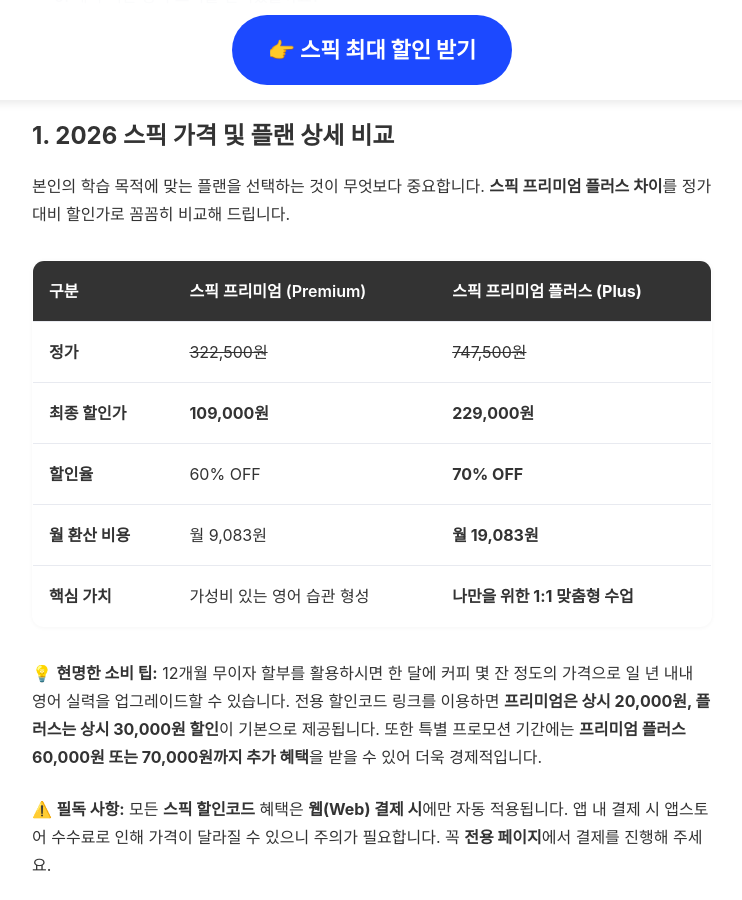
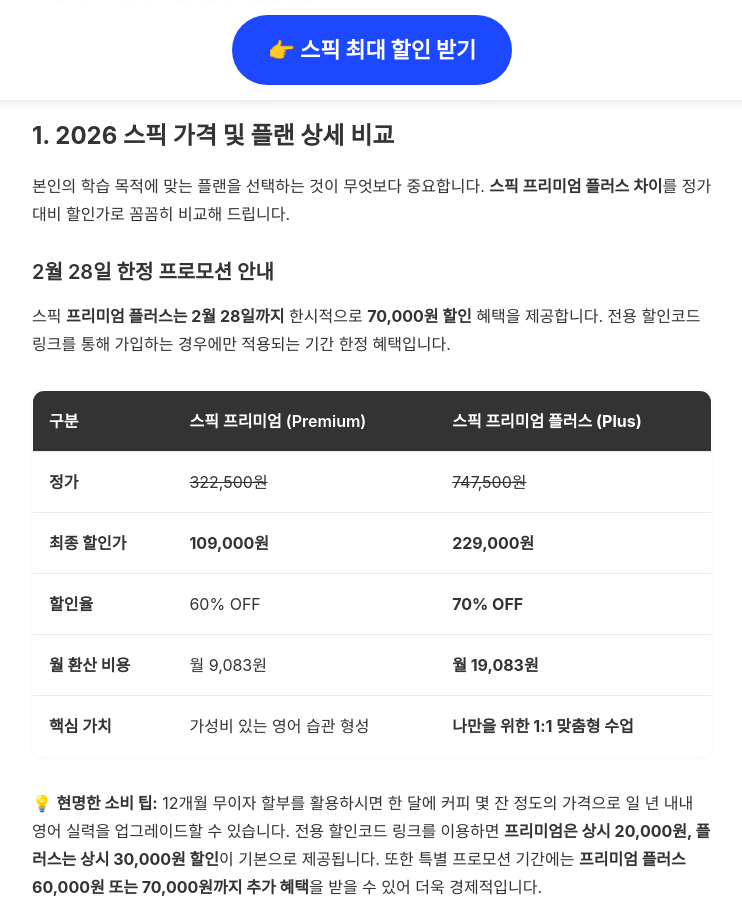
Before and after one commit to kjsjdw/speak_event_page, a Jekyll site: the page built from content/main-page-content.md, in a window 1280 px wide and 900 px high, scrolled down 1239 px. Shown: the whole window, without its empty margins (268-1010 px from the left). Built offline with Jekyll 4.4.1, drawn with Linux system fonts in a browser that asks for light colours; some web fonts are replaced.

Commit message:
Update 02-pricing.md

```diff
--- a/content/sections/02-pricing.md
+++ b/content/sections/02-pricing.md
@@ -1,5 +1,8 @@
 ## 1. 2026 스픽 가격 및 플랜 상세 비교
 본인의 학습 목적에 맞는 플랜을 선택하는 것이 무엇보다 중요합니다. **스픽 프리미엄 플러스 차이**를 정가 대비 할인가로 꼼꼼히 비교해 드립니다.
+
+### 2월 28일 한정 프로모션 안내
+스픽 **프리미엄 플러스는 2월 28일까지** 한시적으로 **70,000원 할인** 혜택을 제공합니다. 전용 할인코드 링크를 통해 가입하는 경우에만 적용되는 기간 한정 혜택입니다.
 
 | 구분 | 스픽 프리미엄 (Premium) | **스픽 프리미엄 플러스 (Plus)** |
 | :--- | :--- | :--- |
```
